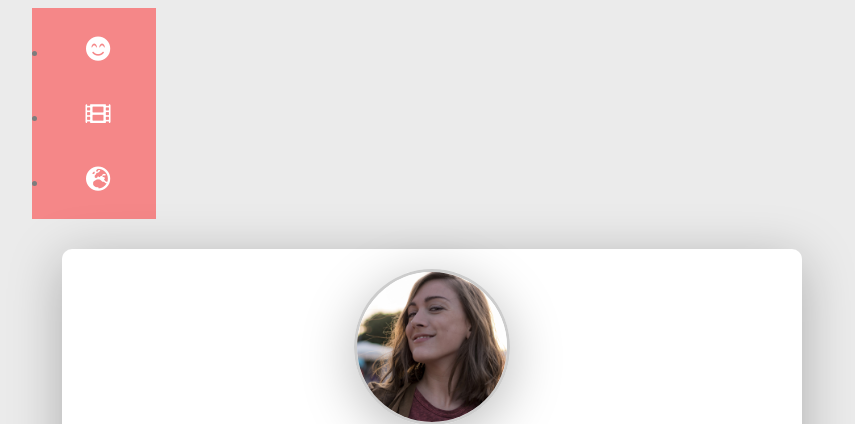
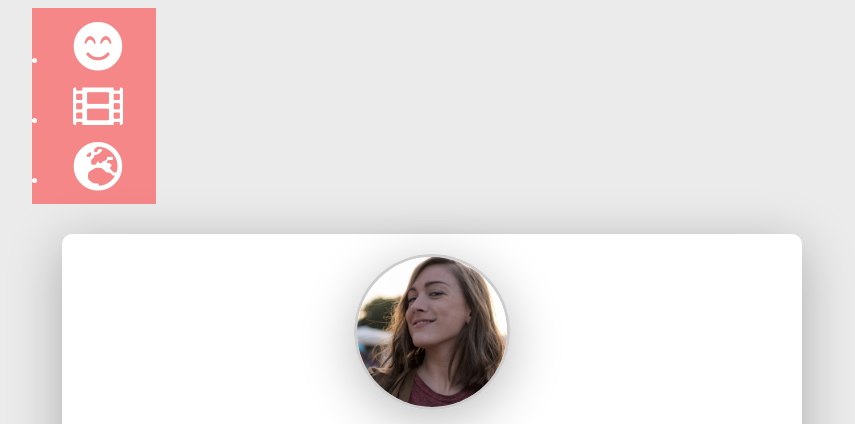
Before and after one commit to jenn1ferl0uise/profile, a plain HTML site: page index.html in a window 1280 px wide. Shown: the top 424 px of the page, without its empty margins (208-1063 px from the left). Drawn offline with Linux system fonts and the light colour scheme.

Commit message:
trying to fix navbar 6

```diff
--- a/style.css
+++ b/style.css
@@ -140,11 +140,13 @@ p {
     text-align: center;
     padding: 8px 8px 8px 16px;
     display: block;
+    color: white;
+    text-decoration: none;
 }
 
-#sidebar i {
+#sidebar a {
   text-decoration: none;
-  font-size: 25px;
+  font-size: 15px;
   color: white;
-  margin: 20px 0px 20px 0px;
+  margin: 10px 0px 10px 0px;
 }
```
